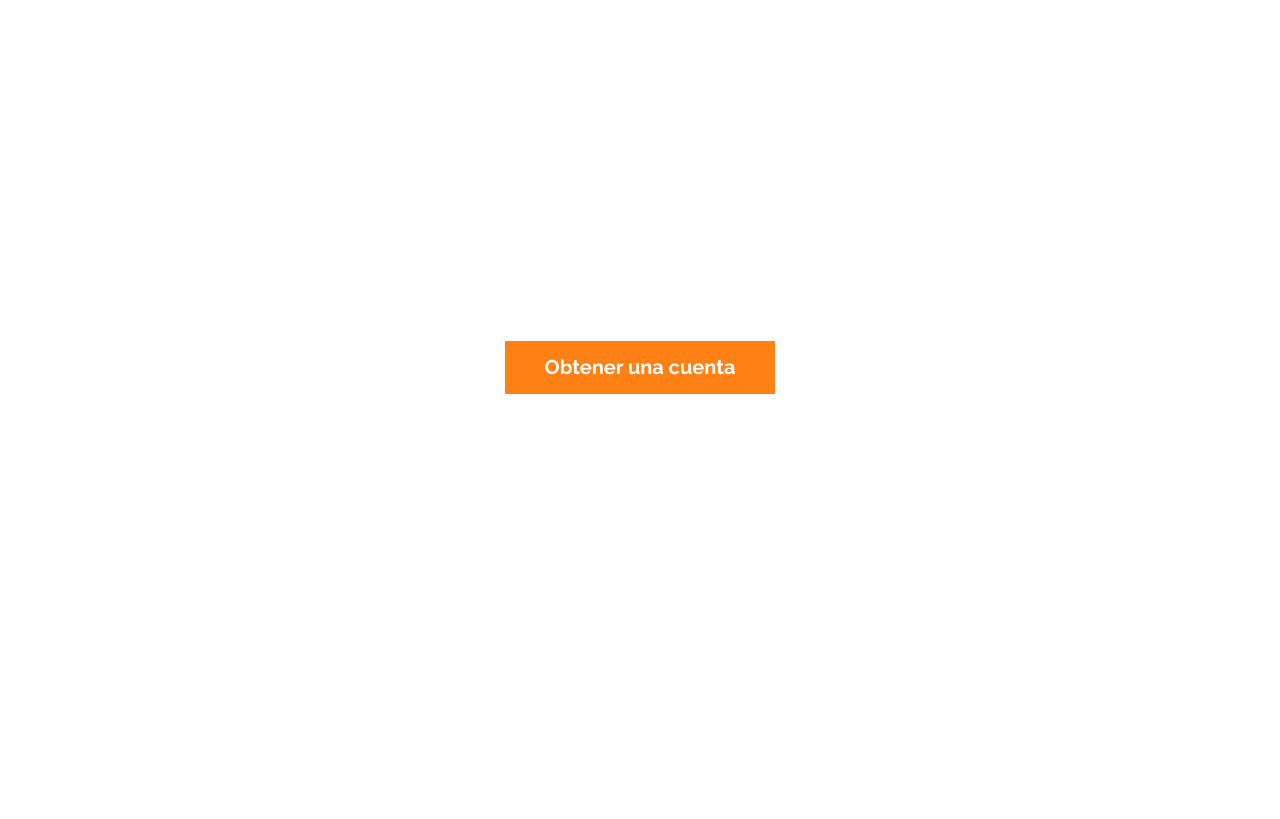
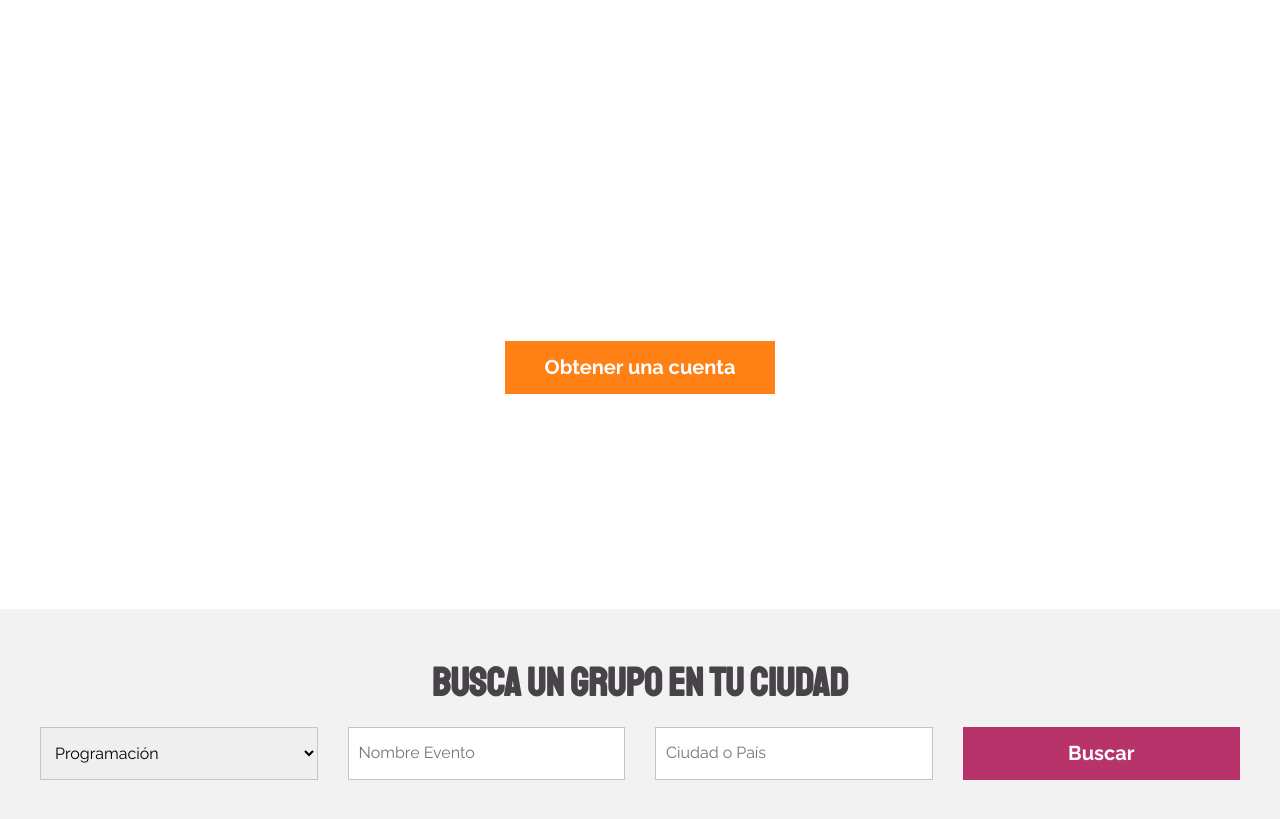
Before and after one commit to juanctorresf/meeti, a website: page index.html in a window 1280 px wide. Shown: the part 71-890 px from the top of the page. Before the commit the page ends 800 px from the top, so only its background shows below. Drawn offline with Linux system fonts and the light colour scheme.

Commit message:
Agregando seccion fomulario al index.html y estilo CSS con Sass

```diff
--- a/index.html
+++ b/index.html
@@ -28,5 +28,31 @@
         <a class="hero__enlace" href="#">Obtener una cuenta</a>
     </section>
 
+    <section class="busqueda">
+        <h2 class="busqueda__heading">Busca un grupo en tu ciudad</h2>
+
+        <div class="contenedor">
+            <form class="formulario">
+                <select class="formulario__campo">
+                    <option value="programacion">Programación</option>
+                    <option value="diseño">Diseño</option>
+                    <option value="negocio">Negocios</option>
+                    <option value="moda">Moda</option>
+                    <option value="ejercicio-y-salud">Ejercicio y Salud</option>
+                    <option value="fotografia">Fotografía</option>
+                    <option value="comida">Comida</option>
+                    <option value="diseño-interior">Diseño Interior</option>
+                    <option value="café">Café</option>
+                    <option value="cine">Cine</option>
+                    <option value="libros">Libros</option>
+                    <option value="emprendimiento">Emprendimiento</option>
+                </select>
+
+                <input class="formulario__campo" type="text" placeholder="Nombre Evento">
+                <input class="formulario__campo" type="text" placeholder="Ciudad o País">
+                <input class="formulario__submit" type="submit" value="Buscar">
+            </form>
+        </div>
+    </section>
 </body>
 </html>
--- a/src/scss/base/_mixins.scss
+++ b/src/scss/base/_mixins.scss
@@ -18,7 +18,6 @@
         @content;
     }
 }
-
 
 @mixin boton($bgColor, $colorTexto) {
     background-color: $bgColor;
--- /dev/null
+++ b/src/scss/ui/contenido/_busqueda.scss
@@ -0,0 +1,41 @@
+@use 'base/variables' as v;
+@use 'base/mixins' as m;
+
+.busqueda {
+    background-color: v.$grisClaro;
+    padding: 5rem 0;
+
+    &__heading {
+        text-align: center;
+        margin-top: 0;
+        color: v.$gris;
+    }
+}
+
+.formulario {
+    display: flex;
+    flex-direction: column;
+
+    @include m.tablet {
+        @include m.grid(4, 3rem);
+    }
+
+    &__campo {
+        padding: 1rem;
+        border: 1px solid lighten(v.$gris, 50%);
+        margin-bottom: 2rem;
+
+        @include m.tablet {
+            margin-bottom: 0
+        }
+    }
+
+    &__submit {
+        @include m.boton(v.$primario, v.$blanco);
+        margin-top: 0;
+
+        &:hover {
+            cursor: pointer;
+        }
+    }
+}
--- a/src/scss/ui/contenido/_index.scss
+++ b/src/scss/ui/contenido/_index.scss
@@ -1 +1,2 @@
 @forward 'hero';
+@forward 'busqueda';
```
Also changed, not shown: build/css/app.css, 1 other file.
